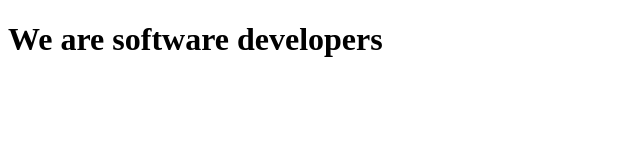
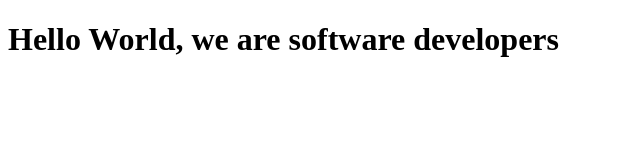
Before and after one commit to DamianDib9/santianddamian, a plain HTML site: page index.html in a window 1280 px wide. Shown: the whole page, without its empty margins (0-640 px from the left). Drawn offline with Linux system fonts and the light colour scheme.

Commit message:
line 11 change

```diff
--- a/index.html
+++ b/index.html
@@ -8,8 +8,7 @@
 
   <body>
 
-<h1>We are software developers</h1>
+    <h1>Hello World, we are software developers</h1>
 
-    <script  src="js/index.js"></script>
   </body>
 </html>
```
